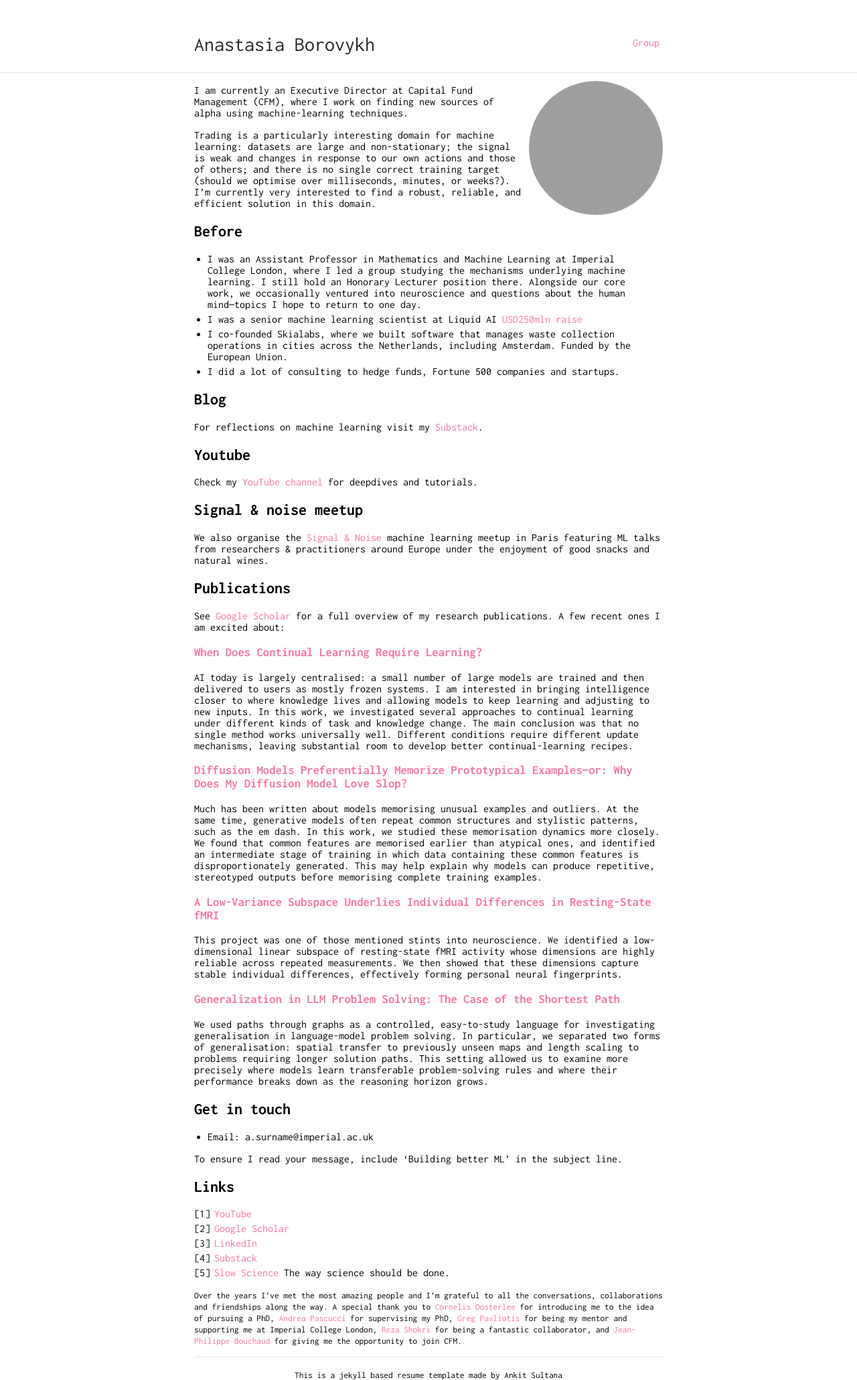
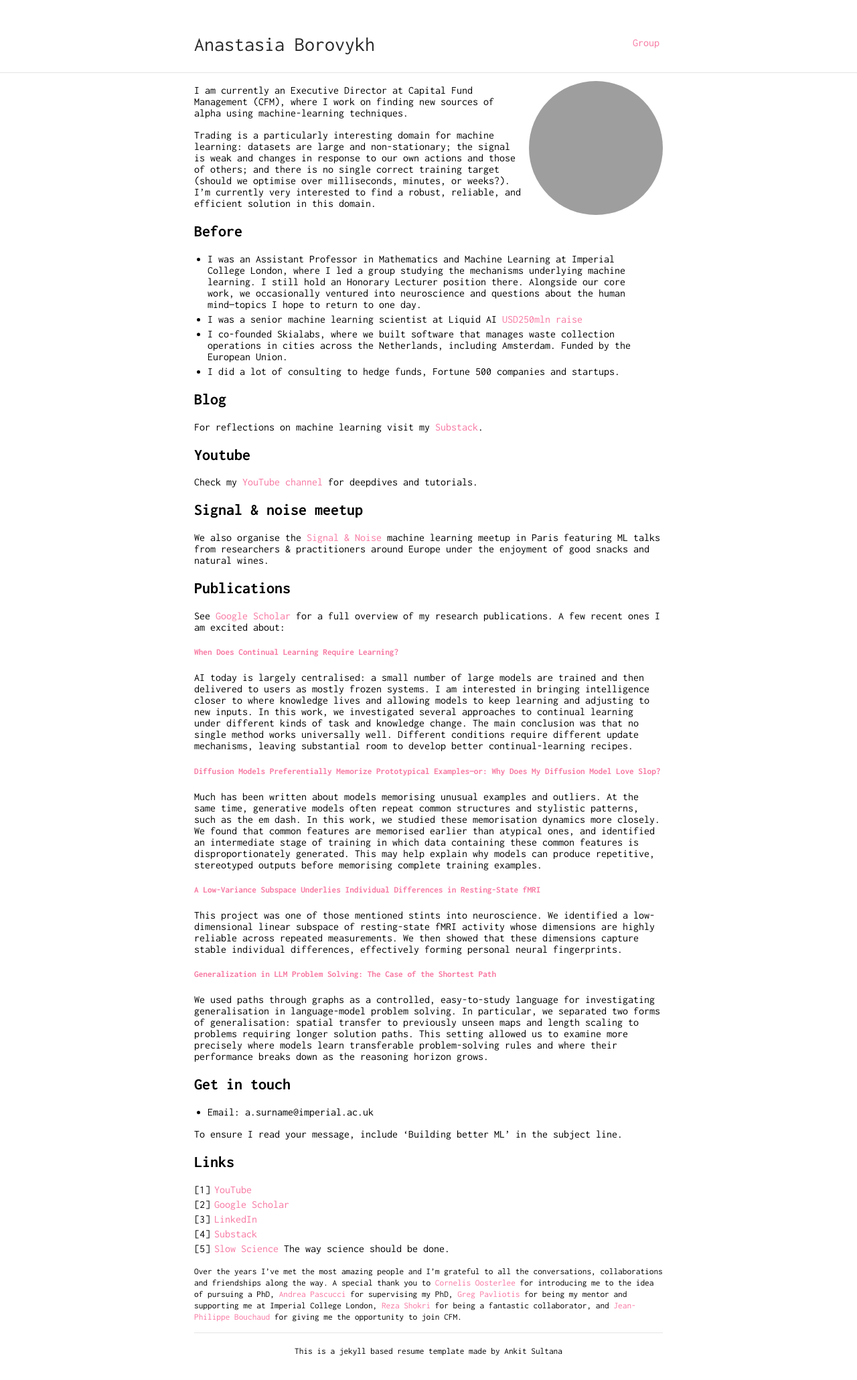
Before and after one commit to abrvkh/abrvkh.github.io, a Jekyll site: the page built from index.md, in a window 1280 px wide. Shown: the whole page at 67% size. Built offline with Jekyll 4.4.1, drawn with Linux system fonts in a browser that asks for light colours; after the commit the page ends 2025 px from its top, so only the background shows below that; grey boxes are pictures that could not be loaded.

Commit message:
Change publication titles to use header level 5

```diff
--- a/index.md
+++ b/index.md
@@ -30,16 +30,16 @@ We also organise the [Signal & Noise](https://luma.com/ik01xawq) machine learnin
 
 See [Google Scholar](https://scholar.google.com/citations?user=6y1FmgQAAAAJ&hl=en&oi=ao) for a full overview of my research publications. A few recent ones I am excited about:
 
-### [When Does Continual Learning Require Learning?](https://arxiv.org/abs/2607.07847)
+##### [When Does Continual Learning Require Learning?](https://arxiv.org/abs/2607.07847)
 AI today is largely centralised: a small number of large models are trained and then delivered to users as mostly frozen systems. I am interested in bringing intelligence closer to where knowledge lives and allowing models to keep learning and adjusting to new inputs. In this work, we investigated several approaches to continual learning under different kinds of task and knowledge change. The main conclusion was that no single method works universally well. Different conditions require different update mechanisms, leaving substantial room to develop better continual-learning recipes.
 
-### [Diffusion Models Preferentially Memorize Prototypical Examples—or: Why Does My Diffusion Model Love Slop?](https://arxiv.org/abs/2605.30642)
+##### [Diffusion Models Preferentially Memorize Prototypical Examples—or: Why Does My Diffusion Model Love Slop?](https://arxiv.org/abs/2605.30642)
 Much has been written about models memorising unusual examples and outliers. At the same time, generative models often repeat common structures and stylistic patterns, such as the em dash. In this work, we studied these memorisation dynamics more closely. We found that common features are memorised earlier than atypical ones, and identified an intermediate stage of training in which data containing these common features is disproportionately generated. This may help explain why models can produce repetitive, stereotyped outputs before memorising complete training examples.
 
-### [A Low-Variance Subspace Underlies Individual Differences in Resting-State fMRI](https://www.biorxiv.org/content/10.64898/2026.01.25.701594v1)
+##### [A Low-Variance Subspace Underlies Individual Differences in Resting-State fMRI](https://www.biorxiv.org/content/10.64898/2026.01.25.701594v1)
 This project was one of those mentioned stints into neuroscience. We identified a low-dimensional linear subspace of resting-state fMRI activity whose dimensions are highly reliable across repeated measurements. We then showed that these dimensions capture stable individual differences, effectively forming personal neural fingerprints.
 
-### [Generalization in LLM Problem Solving: The Case of the Shortest Path](https://arxiv.org/abs/2604.15306)
+##### [Generalization in LLM Problem Solving: The Case of the Shortest Path](https://arxiv.org/abs/2604.15306)
 We used paths through graphs as a controlled, easy-to-study language for investigating generalisation in language-model problem solving. In particular, we separated two forms of generalisation: spatial transfer to previously unseen maps and length scaling to problems requiring longer solution paths. This setting allowed us to examine more precisely where models learn transferable problem-solving rules and where their performance breaks down as the reasoning horizon grows.
 
 ## Get in touch
```
